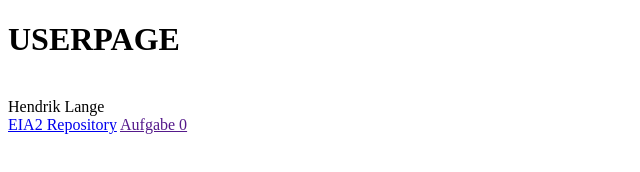
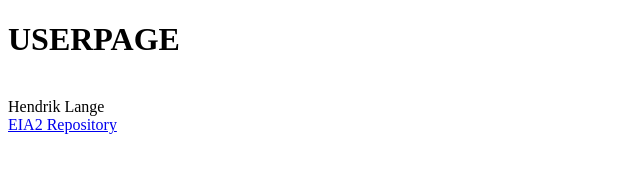
Before and after one commit to HendrikLange/EIA.lange, a plain HTML site: page index.html in a window 1280 px wide. Shown: the full height of the page, 0-640 px from the left. Drawn offline with Linux system fonts and the light colour scheme.

Commit message:
last try

```diff
--- a/index.html
+++ b/index.html
@@ -16,7 +16,7 @@ Er wurde nicht kopiert und auch nicht diktiert.
 		<h1>USERPAGE</h1>
 	<br>Hendrik Lange
 <br><a href="https://github.com/HendrikLange/EIA.lange" target="_blank">EIA2 Repository</a>
-<a href="" target="_blank">
-Aufgabe 0</a>
+
+
 </body>
 </html>
```
Also changed, not shown: Steckbrief/steckbrief.htm (+1 -1 lines), asdf.html (deleted).
